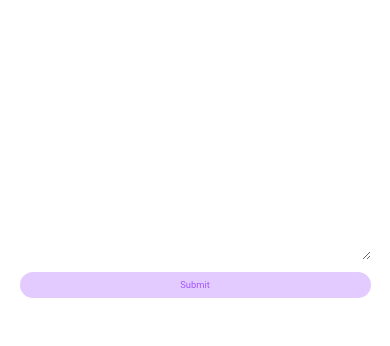
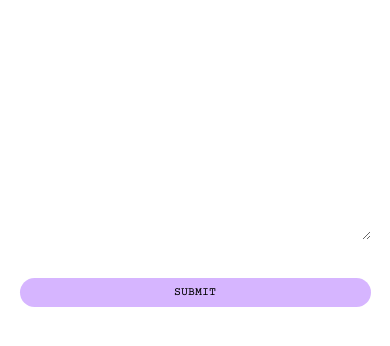
Before and after one commit to soon-y/soonyoung, a website built with Vite: page src/index.html in a window 390 px wide. Shown: the part 1938-2284 px from the top of the page. Built offline with nearby package versions, Linux system fonts and the light colour scheme.

Commit message:
change font

```diff
--- a/src/style.css
+++ b/src/style.css
@@ -1,4 +1,5 @@
 @import url('https://fonts.googleapis.com/css2?family=Poppins&display=swap');
+@import url('https://fonts.googleapis.com/css2?family=Courier+Prime&display=swap');
 
 * {
     margin: 0;
@@ -39,10 +40,10 @@ a {
     transition: .4s;
     padding: 0 1rem;
     font-size: 3vmin;
-    line-height: 200%;
+    line-height: 220%;
     cursor: pointer;
     border: none;
-    font-family: 'Lucida Console', monospace;
+    font-family: 'Courier Prime', monospace;
 }
 
 button:hover,
@@ -51,7 +52,7 @@ a:hover {
     background-color: rgba(0, 0, 0, 0.8);
 }
 
-.overlay{
+.overlay {
     position: fixed;
     top: 0;
     left: 0;
@@ -62,7 +63,7 @@ a:hover {
     transition: opacity ease-in-out 2s;
 }
 
-.overlay .label{
+.overlay .label {
     position: absolute;
     top: 50%;
     left: 50%;
@@ -84,16 +85,16 @@ form {
 
 ::-webkit-input-placeholder {
     /* Edge */
-    color: rgba(255, 255, 255, 0.8);
+    color: rgba(255, 255, 255, 1);
 }
 
 :-ms-input-placeholder {
     /* Internet Explorer */
-    color: rgba(255, 255, 255, 0.8);
+    color: rgba(255, 255, 255, 1);
 }
 
 ::placeholder {
-    color: rgba(255, 255, 255, 0.8);
+    color: rgba(255, 255, 255, 1);
 }
 
 input,
@@ -107,7 +108,7 @@ textarea {
     resize: vertical;
     font-family: 'Roboto', sans-serif;
     font-size: 2.4vmin;
-    background-color: rgba(255, 255, 255, 0.5);
+    background-color: rgba(255, 255, 255, 0.6);
     border: none;
 }
 
@@ -122,8 +123,12 @@ textarea:valid {
 }
 
 input[type=submit] {
-    background-color: rgba(161, 85, 255, 0.3);
-    color: #a155ff;
+    font-size: 3vmin;
+    margin-top: 30px;
+    font-family: 'Courier Prime', monospace;
+    background-color: rgba(204, 163, 255, 0.8);
+    text-transform: uppercase;
+    color: #000;
     cursor: pointer;
     -webkit-transition: .4s;
     transition: .4s;
@@ -169,18 +174,18 @@ input[type=submit]:hover {
 }
 
 .modal-content h1 {
-    font-family: 'Lucida Console', monospace;
+    font-family: 'Courier Prime', monospace;
     color: #33ff00;
     margin-bottom: 1vmin;
 }
 
-.modal h2{
+.modal h2 {
     margin-bottom: 1vmin;
     margin-top: 3vmin;
 }
 
 
-.modal-content h3{
+.modal-content h3 {
     margin-bottom: 5vmin;
 }
 
@@ -188,7 +193,7 @@ input[type=submit]:hover {
     font-size: large;
 }
 
-.modal video{
+.modal video {
     max-width: 100%;
 }
 
@@ -223,7 +228,7 @@ input[type=submit]:hover {
 }
 
 /* multieculture */
-#idea{
+#idea {
     display: grid;
     grid-template-columns: 50% 50%;
     grid-template-rows: 50% 50%;
@@ -232,14 +237,14 @@ input[type=submit]:hover {
     height: 80%;
 }
 
-#idea img-box{
+#idea img-box {
     height: 100%;
     width: 100%;
     margin: auto;
     overflow: hidden;
 }
 
-#idea img{
+#idea img {
     width: 100%;
     height: 100%;
     max-width: none;
@@ -249,36 +254,44 @@ input[type=submit]:hover {
     margin: 0;
 }
 
-#idea img:hover{
+#idea img:hover {
     filter: grayscale(80%) contrast(60%);
     -webkit-transition: .4s;
     transition: .4s;
 }
 
-#idea img:hover ~ h1{
+#idea img:hover~h1 {
     opacity: 1;
     filter: blur(0px);
     -webkit-transition: .4s;
     transition: .4s;
 }
 
-#idea .hex{
-    grid-column: 1; grid-row: 1;
+#idea .hex {
+    grid-column: 1;
+    grid-row: 1;
     position: relative;
 }
-#idea .globe{
-    grid-column: 2; grid-row: 1;
+
+#idea .globe {
+    grid-column: 2;
+    grid-row: 1;
     position: relative;
 }
-#idea .support{
-    grid-column: 1; grid-row: 2;
+
+#idea .support {
+    grid-column: 1;
+    grid-row: 2;
     position: relative;
 }
-#idea .network{
-    grid-column: 2; grid-row: 2;
+
+#idea .network {
+    grid-column: 2;
+    grid-row: 2;
     position: relative;
 }
-#idea h1{
+
+#idea h1 {
     position: absolute;
     top: 50%;
     left: 50%;
@@ -290,21 +303,23 @@ input[type=submit]:hover {
     opacity: 0;
     text-shadow: 0 0 30px #000;
 }
-#dynamicLogoWrapper{
+
+#dynamicLogoWrapper {
     height: 80vh;
     background: #fbfbfb;
     align-items: center;
     margin-bottom: 1vmin;
     position: relative;
 }
-#dynamicLogo{
+
+#dynamicLogo {
     position: absolute;
     top: 50%;
     left: 50%;
     transform: translate(-50%, -50%);
 }
 
-#pattern{
+#pattern {
     width: 100%;
 }
 
@@ -316,4 +331,10 @@ input[type=submit]:hover {
     .modal-content {
         width: 90%;
     }
+
+    button,
+    a {
+        font-size: 4vmin;
+        line-height: 220%;
     }
+}
```
Lines whose indentation alone changed are shown as unchanged.
